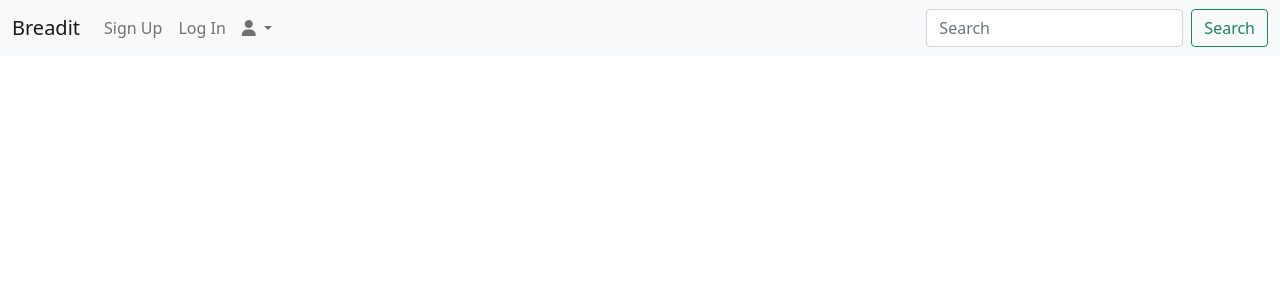
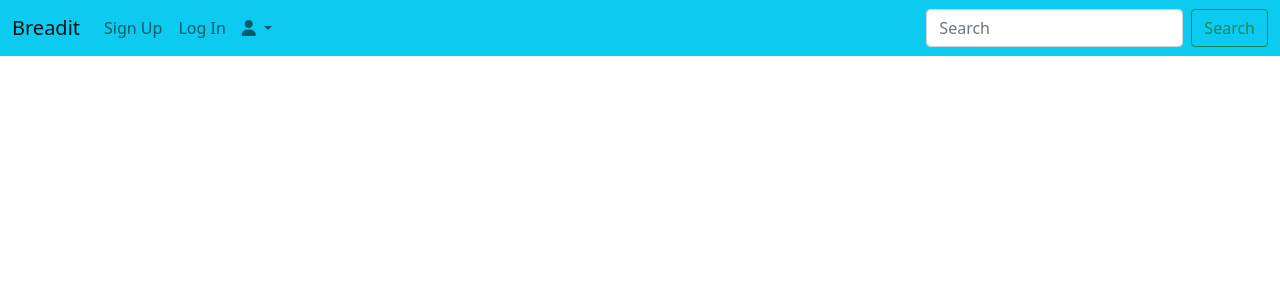
Before and after one commit to Damianjacob/MS4_breadit, a Django app: page / in a window 1280 px wide. Shown: the top 300 px of the page. Run offline with Django 3.2, Linux system fonts and the light colour scheme.

Commit message:
Update base.html

```diff
--- a/breadit/templates/base.html
+++ b/breadit/templates/base.html
@@ -16,48 +16,14 @@
         integrity="sha512-9usAa10IRO0HhonpyAIVpjrylPvoDwiPUiKdWk5t3PyolY1cOd4DSE0Ga+ri4AuTroPR5aQvXU9xC6qOPnzFeg=="
         crossorigin="anonymous" referrerpolicy="no-referrer" />
 
-    <!-- My CSS -->
-    <link rel="stylesheet" href="{% static 'breadit/css' %}">
     <title>Breadit</title>
 </head>
 
 <body>
 
-    <!-- <nav class="navbar navbar-expand-lg navbar-light bg-light sticky-top">
-        <div class="container-fluid">
-            <a class="navbar-brand" href="#">Home</a>
-            <form class="d-flex">
-                <input class="form-control me-2" type="search" placeholder="Search" aria-label="Search">
-                <button class="btn btn-outline-success collapse navbar-collapse" type="submit">Search</button>
-            </form>
-            <div id="navbarSupportedContent">
-                <ul class="navbar-nav me-auto mb-2 mb-lg-0">
-                    <li class="nav-item collapse navbar-collapse">
-                        <a class="nav-link" href="#">Sign Up</a>
-                    </li>
-                    <li class="nav-item collapse navbar-collapse">
-                        <a class="nav-link" href="#">Log In</a>
-                    </li>
-                    <li class="nav-item dropdown">
-                        <a class="nav-link dropdown-toggle" href="#" id="navbarDropdown" role="button"
-                            data-bs-toggle="dropdown" aria-expanded="false">
-                            <i class="fa-solid fa-user"></i>
-                        </a>
-                        <ul class="dropdown-menu" aria-labelledby="navbarDropdown">
-                            <li><a class="dropdown-item" href="#">My Account</a></li>
-                            <li><a class="dropdown-item" href="#">My Favourites</a></li>
-                            <li>
-                                <hr class="dropdown-divider">
-                            </li>
-                            <li><a class="dropdown-item" href="#">Log Out</a></li>
-                        </ul>
-                    </li>
-                </ul>
-            </div>
-        </div>
-    </nav> -->
+  <!-- Navigation -->
 
-    <nav class="navbar navbar-expand-lg navbar-light bg-light">
+    <nav class="navbar navbar-expand-lg navbar-light bg-info">
         <div class="container-fluid">
           <a class="navbar-brand" href="#">Breadit</a>
           <button class="navbar-toggler" type="button" data-bs-toggle="collapse" data-bs-target="#navbarSupportedContent" aria-controls="navbarSupportedContent" aria-expanded="false" aria-label="Toggle navigation">
@@ -94,7 +60,12 @@
         </div>
       </nav>
 
-    <!-- Option 1: Bootstrap Bundle with Popper -->
+      <main>
+        {% block content %}
+        {% endblock content %}
+      </main>
+
+    <!-- Bootstrap Bundle with Popper -->
     <script src="https://cdn.jsdelivr.net/npm/bootstrap@5.1.3/dist/js/bootstrap.bundle.min.js"
         integrity="sha384-ka7Sk0Gln4gmtz2MlQnikT1wXgYsOg+OMhuP+IlRH9sENBO0LRn5q+8nbTov4+1p"
         crossorigin="anonymous"></script>
```
